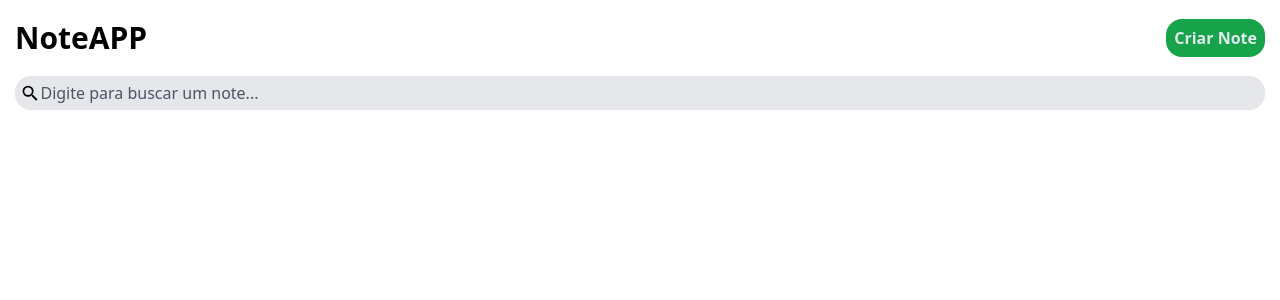
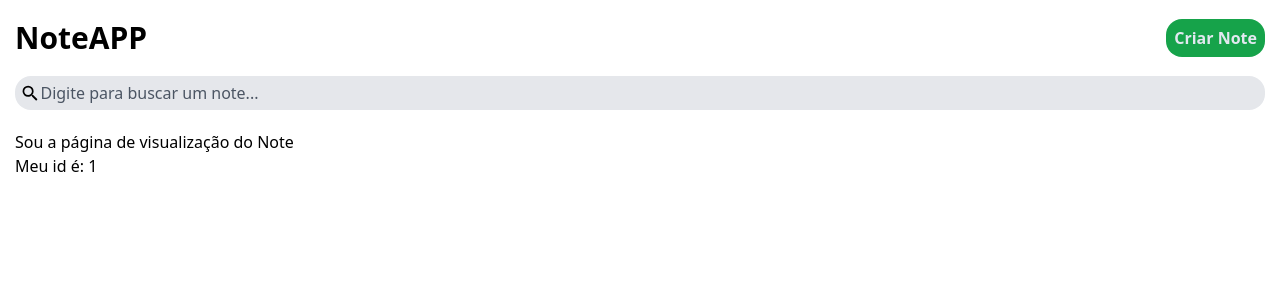
Before and after one commit to brunogbritto/note-app-project, a React (Create React App) app: page /publicacoes/1 in a window 1280 px wide. Before the commit this address had no page. Shown: the top 300 px of the page. Built offline with nearby package versions, Linux system fonts and the light colour scheme.

Commit message:
adicionados novos componentes e rotas

```diff
--- a/src/App.tsx
+++ b/src/App.tsx
@@ -3,6 +3,7 @@ import { Header } from "./components/Header";
 import { Home } from "./routes/Home";
 import { BrowserRouter, Routes, Route } from "react-router-dom";
 import { CreateNote } from "./routes/CreateNote";
+import { ViewNote } from "./routes/ViewNote";
 
 const App = () => {
   return (
@@ -13,6 +14,7 @@ const App = () => {
         <Routes>
           <Route path="/" element={<Home />} />
           <Route path="/criar-note" element={<CreateNote />} />
+          <Route path="/publicacoes/:id" element={<ViewNote />} />
         </Routes>
       </div>
     </BrowserRouter>
--- /dev/null
+++ b/src/routes/ViewNote.tsx
@@ -0,0 +1,14 @@
+import React from "react";
+import { useParams } from "react-router-dom";
+
+const ViewNote = () => {
+  const params = useParams();
+  return (
+    <div>
+      <h1>Sou a página de visualização do Note</h1>
+      <p>Meu id é: {params.id}</p>
+    </div>
+  );
+};
+
+export { ViewNote };
```
